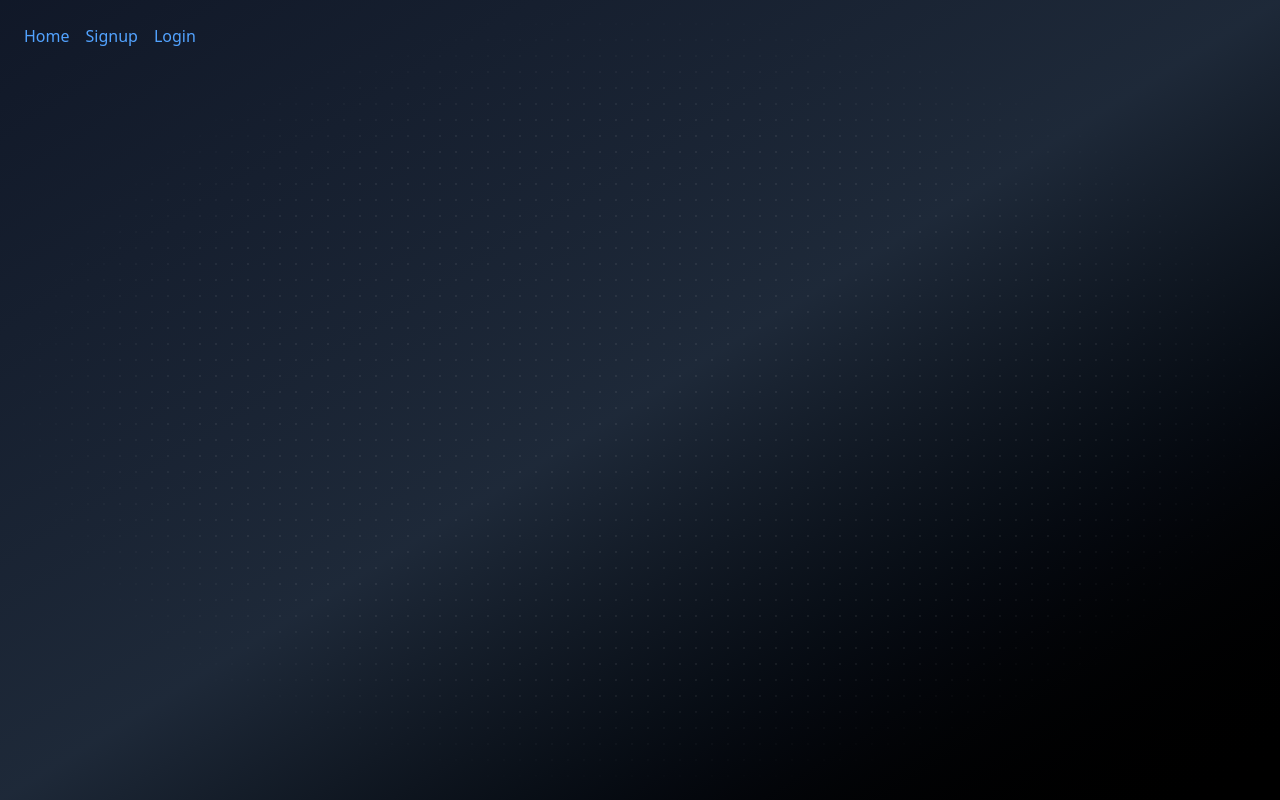
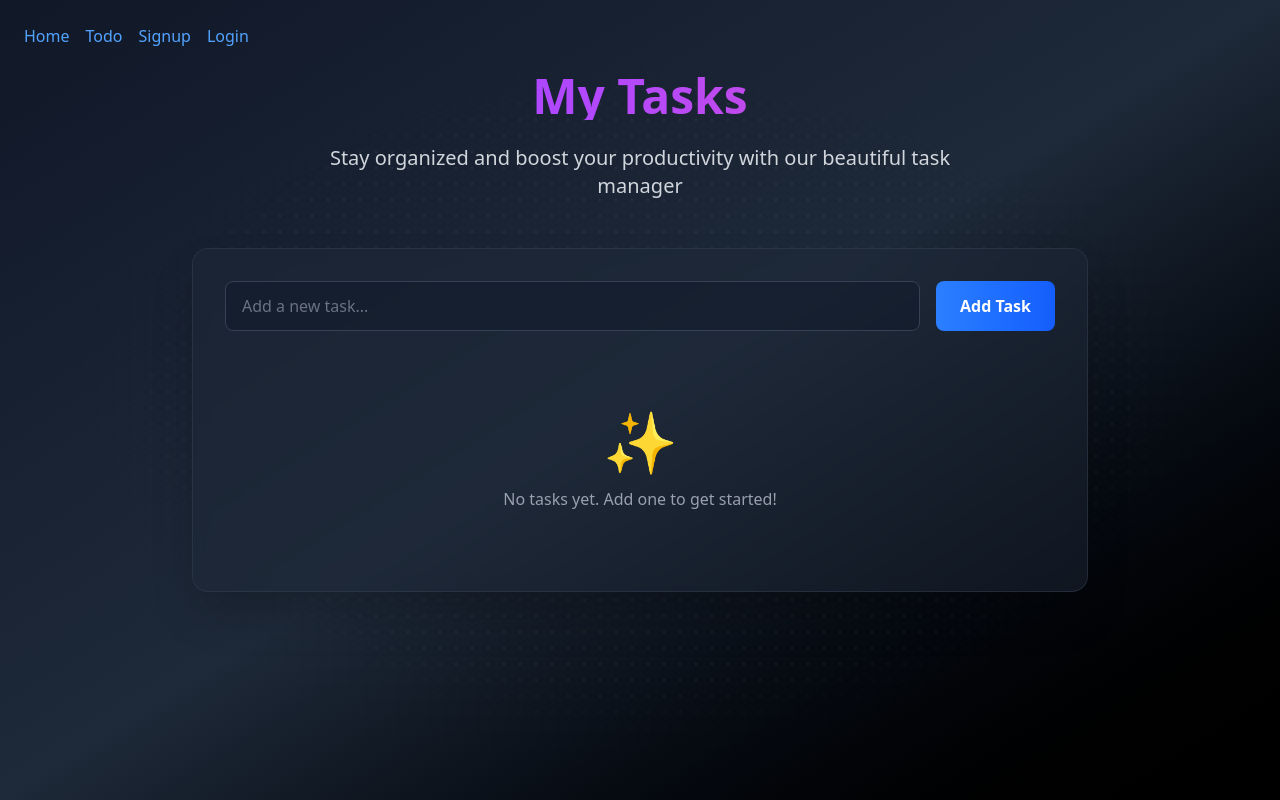
Before and after one commit to Asaiy420/Week-8-todo-frontend, a React (Vite) app: page /todo in a window 1280 px wide. Before the commit this address had no page. Built offline with nearby package versions, Linux system fonts and the light colour scheme.

Commit message:
added todo ui and route

```diff
--- a/src/App.tsx
+++ b/src/App.tsx
@@ -2,6 +2,7 @@ import { Routes, Route, Link } from "react-router-dom";
 import { Home } from "./pages/Home";
 import { Login } from "./pages/Login";
 import { Signup } from "./pages/Signup";
+import { Todo } from "./pages/Todo";
 
 function App() {
   return (
@@ -14,6 +15,12 @@ function App() {
             className="text-blue-400 hover:text-blue-300 transition-colors"
           >
             Home
+          </Link>
+          <Link
+            to="/todo"
+            className="text-blue-400 hover:text-blue-300 transition-colors"
+          >
+            Todo
           </Link>
           <Link
             to="/signup"
@@ -31,6 +38,7 @@ function App() {
 
         <Routes>
           <Route path="/" element={<Home />} />
+          <Route path="/todo" element={<Todo />} />
           <Route path="/signup" element={<Signup />} />
           <Route path="/login" element={<Login />} />
         </Routes>
--- /dev/null
+++ b/src/pages/Todo.tsx
@@ -0,0 +1,150 @@
+import { useState } from "react";
+
+interface TodoItem {
+  id: number;
+  text: string;
+  completed: boolean;
+}
+
+export function Todo() {
+  const [todos, setTodos] = useState<TodoItem[]>([]);
+  const [newTodo, setNewTodo] = useState("");
+
+  const addTodo = (e: React.FormEvent) => {
+    e.preventDefault();
+    if (newTodo.trim()) {
+      setTodos([
+        ...todos,
+        {
+          id: Date.now(),
+          text: newTodo.trim(),
+          completed: false,
+        },
+      ]);
+      setNewTodo("");
+    }
+  };
+
+  const toggleTodo = (id: number) => {
+    setTodos(
+      todos.map((todo) =>
+        todo.id === id ? { ...todo, completed: !todo.completed } : todo
+      )
+    );
+  };
+
+  const deleteTodo = (id: number) => {
+    setTodos(todos.filter((todo) => todo.id !== id));
+  };
+
+  return (
+    <div className="max-w-4xl mx-auto">
+      <div className="text-center space-y-6 mb-12">
+        <h1 className="text-5xl font-bold bg-gradient-to-r from-blue-400 via-purple-500 to-pink-500 bg-clip-text text-transparent animate-gradient">
+          My Tasks
+        </h1>
+        <p className="text-xl text-gray-300 max-w-2xl mx-auto">
+          Stay organized and boost your productivity with our beautiful task
+          manager
+        </p>
+      </div>
+
+      <div className="bg-gray-800/50 backdrop-blur-sm p-8 rounded-2xl border border-gray-700/50 shadow-2xl">
+        <form onSubmit={addTodo} className="mb-8">
+          <div className="flex gap-4">
+            <input
+              type="text"
+              value={newTodo}
+              onChange={(e) => setNewTodo(e.target.value)}
+              placeholder="Add a new task..."
+              className="flex-1 px-4 py-3 rounded-lg bg-gray-900/50 border border-gray-700 text-gray-100 placeholder-gray-500 focus:border-blue-500 focus:ring-2 focus:ring-blue-500/20 transition-all duration-200 outline-none"
+            />
+            <button
+              type="submit"
+              className="px-6 py-3 bg-gradient-to-r from-blue-500 to-blue-600 text-white rounded-lg font-semibold hover:from-blue-600 hover:to-blue-700 transform transition-all duration-200 hover:scale-105 focus:ring-2 focus:ring-blue-500/20"
+            >
+              Add Task
+            </button>
+          </div>
+        </form>
+
+        <div className="space-y-4">
+          {todos.length === 0 ? (
+            <div className="text-center py-12">
+              <div className="text-6xl mb-4">✨</div>
+              <p className="text-gray-400">
+                No tasks yet. Add one to get started!
+              </p>
+            </div>
+          ) : (
+            todos.map((todo) => (
+              <div
+                key={todo.id}
+                className="group flex items-center gap-4 p-4 bg-gray-900/50 rounded-xl border border-gray-700/50 hover:border-blue-500/50 transition-all duration-200"
+              >
+                <button
+                  onClick={() => toggleTodo(todo.id)}
+                  className={`w-6 h-6 rounded-full border-2 flex items-center justify-center transition-all duration-200 ${
+                    todo.completed
+                      ? "border-green-500 bg-green-500/20"
+                      : "border-gray-600 hover:border-blue-500"
+                  }`}
+                >
+                  {todo.completed && (
+                    <svg
+                      className="w-4 h-4 text-green-500"
+                      fill="none"
+                      stroke="currentColor"
+                      viewBox="0 0 24 24"
+                    >
+                      <path
+                        strokeLinecap="round"
+                        strokeLinejoin="round"
+                        strokeWidth={2}
+                        d="M5 13l4 4L19 7"
+                      />
+                    </svg>
+                  )}
+                </button>
+                <span
+                  className={`flex-1 text-gray-100 ${
+                    todo.completed ? "line-through text-gray-500" : ""
+                  }`}
+                >
+                  {todo.text}
+                </span>
+                <button
+                  onClick={() => deleteTodo(todo.id)}
+                  className="opacity-0 group-hover:opacity-100 p-2 text-gray-400 hover:text-red-400 transition-all duration-200"
+                >
+                  <svg
+                    className="w-5 h-5"
+                    fill="none"
+                    stroke="currentColor"
+                    viewBox="0 0 24 24"
+                  >
+                    <path
+                      strokeLinecap="round"
+                      strokeLinejoin="round"
+                      strokeWidth={2}
+                      d="M19 7l-.867 12.142A2 2 0 0116.138 21H7.862a2 2 0 01-1.995-1.858L5 7m5 4v6m4-6v6m1-10V4a1 1 0 00-1-1h-4a1 1 0 00-1 1v3M4 7h16"
+                    />
+                  </svg>
+                </button>
+              </div>
+            ))
+          )}
+        </div>
+
+        {todos.length > 0 && (
+          <div className="mt-8 pt-6 border-t border-gray-700/50 text-sm text-gray-400">
+            <p>
+              {todos.filter((t) => t.completed).length} of {todos.length} tasks
+              completed
+            </p>
+          </div>
+        )}
+      </div>
+    </div>
+  );
+}
```
